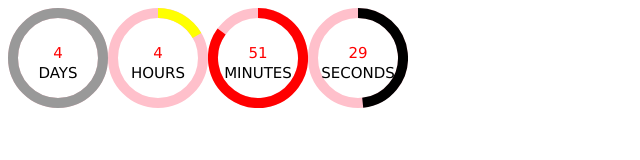
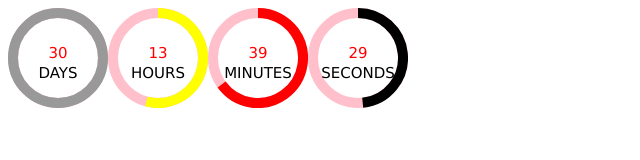
Before and after one commit to Neverland/turndown, a plain HTML site: page index.html in a window 1280 px wide. Shown: the whole page, without its empty margins (0-640 px from the left). Drawn offline with Linux system fonts and the light colour scheme.

Commit message:
更改入口，更实用

```diff
--- a/index.html
+++ b/index.html
@@ -107,9 +107,16 @@
 		 * @extends Object
 		 * @constructor
 		 * */
+
  		Countdown = function Count(O, callback){
 
 			if(!O || Object.keys(O).length == 0) return;
+
+			try{
+				new Date(O.endTime);
+			}catch(e){
+				return false;
+			}
 
 			var self = arguments.callee,
 				fn = self.prototype,
@@ -315,7 +322,7 @@
 			 * */
 			fn.init || (fn.init = function (){
 
-				if(Object.keys(O).length == 0 || !this.timeValide(O.endTime)) return;
+				if(Object.keys(O).length == 0 /*|| !this.timeValide(O.endTime)*/) return;
 
 				var property = {
 					$frame: doc.createDocumentFragment(),
@@ -345,8 +352,14 @@
 </script>
 
 <script>
+
+	!function (){
+
+		var t = new Date;
+			t.setMonth(t.getMonth()+2);
+
 		new Countdown({
-		endTime: '2014-5-17 15:12:00',  //必选 结束时间
+			endTime: t.getFullYear()+'-'+ t.getMonth() +'-'+ t.getDate(),  //必选 结束时间 如 '2014-5-17 15:12:00'(必须是能被Date实例化的数字或、日期和字符串),
 			bgColor: 'pink',                //可选 背景圆环色
 			c1: '#999',                     //可选 天 圆环色
 			c2: 'yellow',                   //可选 小时 间圆环色
@@ -360,6 +373,8 @@
 		},function (){                      //可选 回调 倒计时结束时调用
 
 		});
+	}()
+
 </script>
 </body>
 </html>
```
Lines whose indentation alone changed are shown as unchanged.
